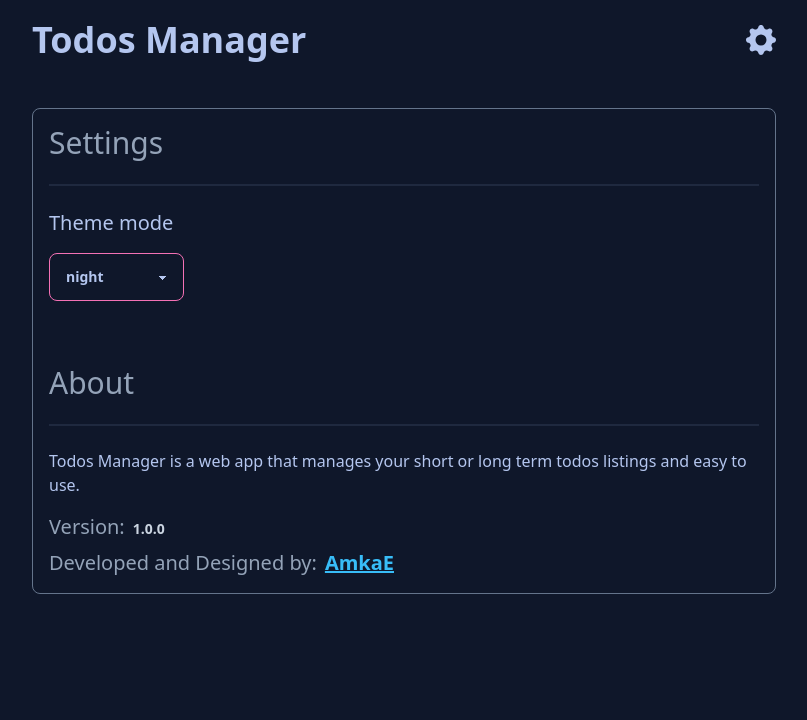
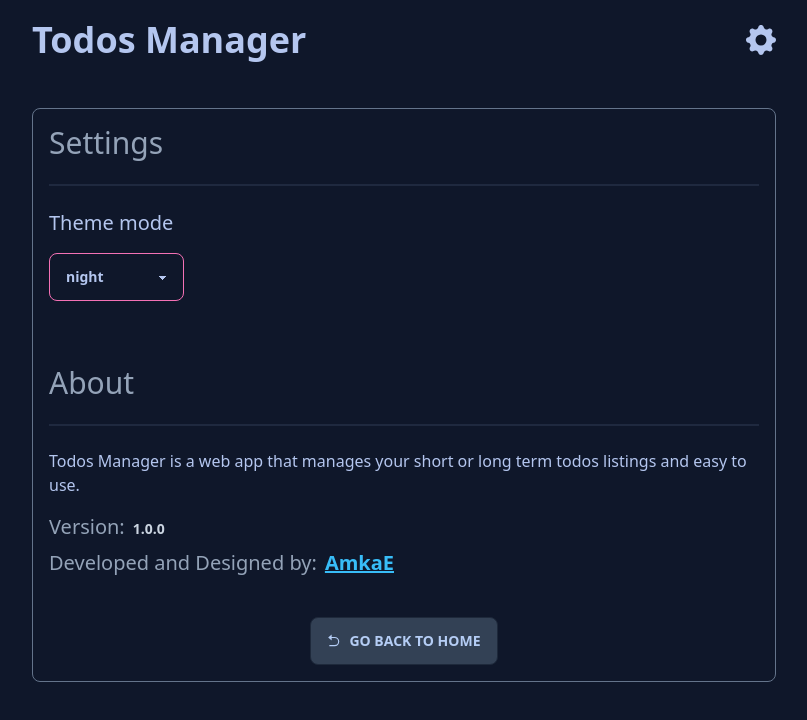
Before and after one commit to itzAmka/Task-Tarakar, a React (Vite) app: page /settings in a window 1280 px wide. Shown: the top 720 px of the page, without its empty margins (236-1043 px from the left). Built offline with nearby package versions, Linux system fonts and the light colour scheme.

Commit message:
add "go back to home" button in the settings page

```diff
--- a/src/pages/settings.jsx
+++ b/src/pages/settings.jsx
@@ -1,3 +1,5 @@
+import { Link } from 'react-router-dom';
+import { RiArrowGoBackFill } from 'react-icons/ri';
 import ThemeOptions from '../components/ThemeOptions';
 
 const Settings = () => {
@@ -35,6 +37,14 @@ const Settings = () => {
 					</p>
 				</div>
 			</section>
+			<section className='text-center mt-10'>
+				<Link to='/'>
+					<button className='btn bg-slate-700'>
+						<RiArrowGoBackFill />
+						<span className='ml-2'>Go Back To Home</span>
+					</button>
+				</Link>
+			</section>
 		</div>
 	);
 };
```
